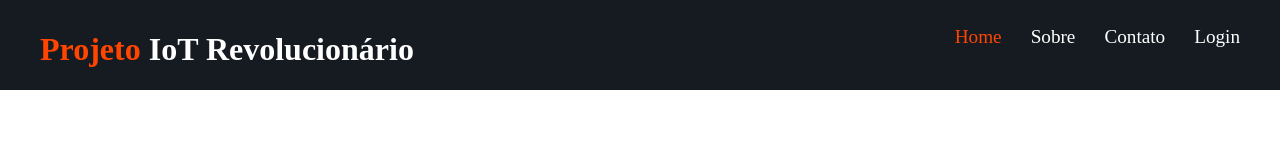
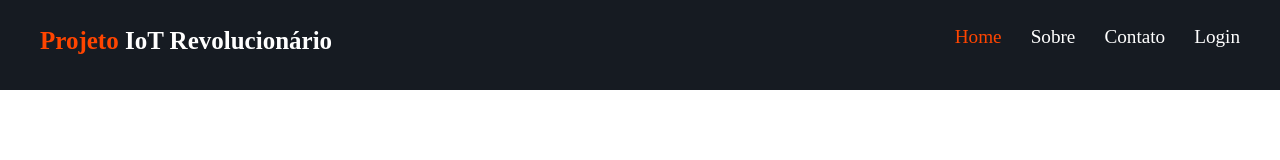
Before and after one commit to jpandradesouza/aula02HTML-CSS, a plain HTML site: page index.html in a window 1280 px wide. Drawn offline with Linux system fonts and the light colour scheme.

Commit message:
att arqs

```diff
--- a/pi.css
+++ b/pi.css
@@ -18,6 +18,7 @@ body {
     }
 
 .container h1 {
+    font-size: 25px;
     float: left;
     color: white;
 }
```
Also changed, not shown: index.html (+0 -1 lines).
